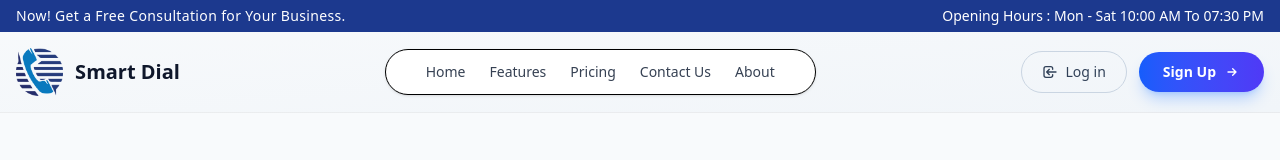
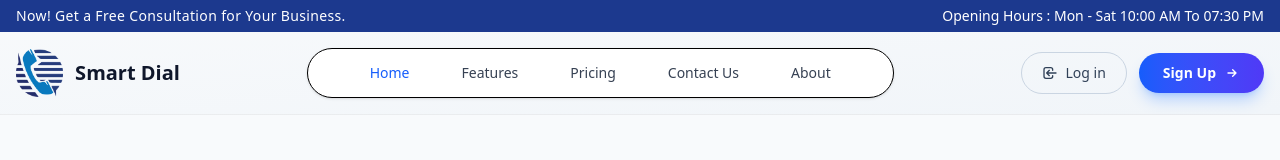
Before and after one commit to neerajk001/smartdial, a React (Vite) app: page / in a window 1280 px wide. Shown: the top 160 px of the page. Built offline with nearby package versions, Linux system fonts and the light colour scheme.

Commit message:
header animation

```diff
--- a/src/components/Header.jsx
+++ b/src/components/Header.jsx
@@ -1,10 +1,14 @@
 // header.jsx
-import React, { useState } from "react";
-import { Link } from "react-router-dom";
+import React, { useState, useRef, useEffect } from "react";
+import { Link, useLocation } from "react-router-dom";
 
 
 const Header = () => {
   const [open, setOpen] = useState(false);
+  const location = useLocation();
+  const [indicatorStyle, setIndicatorStyle] = useState({});
+  const navRef = useRef(null);
+  const wrapperRef = useRef(null);
 
   const navItems = [
     { label: "Home", to: "/" },
@@ -13,6 +17,38 @@ const Header = () => {
     { label: "Contact Us", to: "/contact" },
     { label: "About", to: "/about" },
   ];
+
+  useEffect(() => {
+    const calculate = () => {
+      if (!navRef.current || !wrapperRef.current) return;
+      const isHome = location.pathname === "/";
+      if (isHome) {
+        setIndicatorStyle({ width: 0, left: 0 });
+        return;
+      }
+
+      const activeIndex = navItems.findIndex((item) => item.to === location.pathname);
+      const links = navRef.current.querySelectorAll('a');
+      const activeLink = activeIndex !== -1 ? links[activeIndex] : null;
+
+      if (!activeLink) {
+        setIndicatorStyle({ width: 0, left: 0 });
+        return;
+      }
+
+      const parentRect = wrapperRef.current.getBoundingClientRect();
+      const linkRect = activeLink.getBoundingClientRect();
+
+      setIndicatorStyle({
+        width: linkRect.width,
+        left: linkRect.left - parentRect.left,
+      });
+    };
+
+    calculate();
+    window.addEventListener('resize', calculate);
+    return () => window.removeEventListener('resize', calculate);
+  }, [location.pathname]);
 
   return (
   <header className="w-full border-b border-black/5 bg-linear-to-br from-slate-50 to-slate-100">
@@ -38,18 +74,41 @@ const Header = () => {
           <span className="text-xl font-bold text-slate-900">Smart Dial</span>
         </Link>
 
-        {/* Center: Nav pill */}
+        {/* Center: Nav pill with animated background */}
         <nav className="relative hidden md:flex">
-          <div className="flex items-center gap-6 rounded-full bg-white px-10 py-3 shadow-sm border border-black">
-            {navItems.map((item) => (
-              <Link
-                key={item.label}
-                to={item.to}
-                className="text-sm font-medium text-gray-700 transition-colors hover:text-gray-900"
-              >
+          <div ref={wrapperRef} className="relative flex items-center gap-6 rounded-full bg-white px-12 py-2 shadow-sm border border-black overflow-hidden">
+            {/* Animated background indicator */}
+            <div
+              className="absolute top-1/2 -translate-y-1/2 bg-slate-900 rounded-full transition-all duration-300 ease-out"
+              style={{
+                width: indicatorStyle.width ? `${indicatorStyle.width}px` : '0px',
+                height: 'calc(100% - 8px)',
+                left: indicatorStyle.left ? `${indicatorStyle.left}px` : '0px',
+                opacity: indicatorStyle.width ? 1 : 0,
+              }}
+            />
+            <div ref={navRef} className="relative z-10 flex items-center gap-6">
+              {navItems.map((item) => {
+                const isActive = location.pathname === item.to;
+                const isHome = item.to === "/";
+                const showIndicator = location.pathname !== "/";
+
+                let linkClasses = "text-sm font-medium transition-colors duration-300 px-3.5 py-1.5 ";
+                if (isActive && showIndicator) {
+                  linkClasses += "text-white";
+                } else if (isActive && isHome) {
+                  linkClasses += "text-blue-600"; // Home active: make it blue
+                } else {
+                  linkClasses += "text-gray-700 hover:text-gray-900";
+                }
+
+                return (
+                  <Link key={item.label} to={item.to} className={linkClasses}>
                     {item.label}
                   </Link>
-            ))}
+                );
+              })}
+            </div>
           </div>
         </nav>
 
@@ -103,16 +162,23 @@ const Header = () => {
         <div className="md:hidden">
           <div className="mx-4 mb-4 rounded-2xl bg-black/5 p-4 shadow-sm">
             <div className="flex flex-col gap-3 border-b border-black/10 pb-4">
-              {navItems.map((item) => (
+              {navItems.map((item) => {
+                const isActive = location.pathname === item.to;
+                return (
                   <Link
                     key={item.label}
                     to={item.to}
-                  className="rounded-md px-3 py-2 text-sm text-gray-800 hover:bg-white"
+                    className={`rounded-md px-3 py-2 text-sm transition-all ${
+                      isActive
+                        ? 'bg-slate-900 text-white font-medium'
+                        : 'text-gray-800 hover:bg-white'
+                    }`}
                     onClick={() => setOpen(false)}
                   >
                     {item.label}
                   </Link>
-              ))}
+                );
+              })}
             </div>
             <div className="mt-4 flex items-center justify-end gap-3">
               <Link
```
Lines whose indentation alone changed are shown as unchanged.
